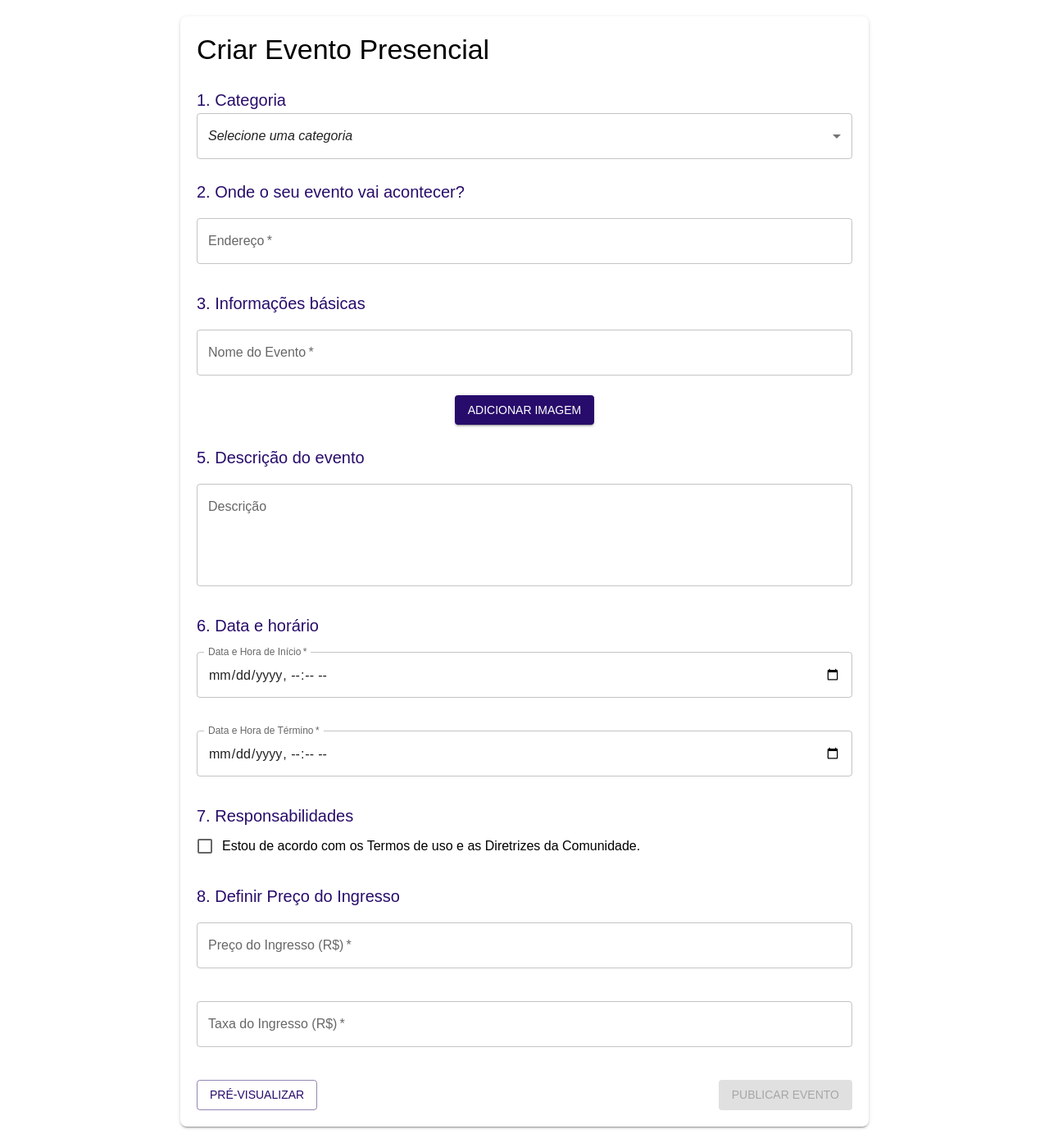
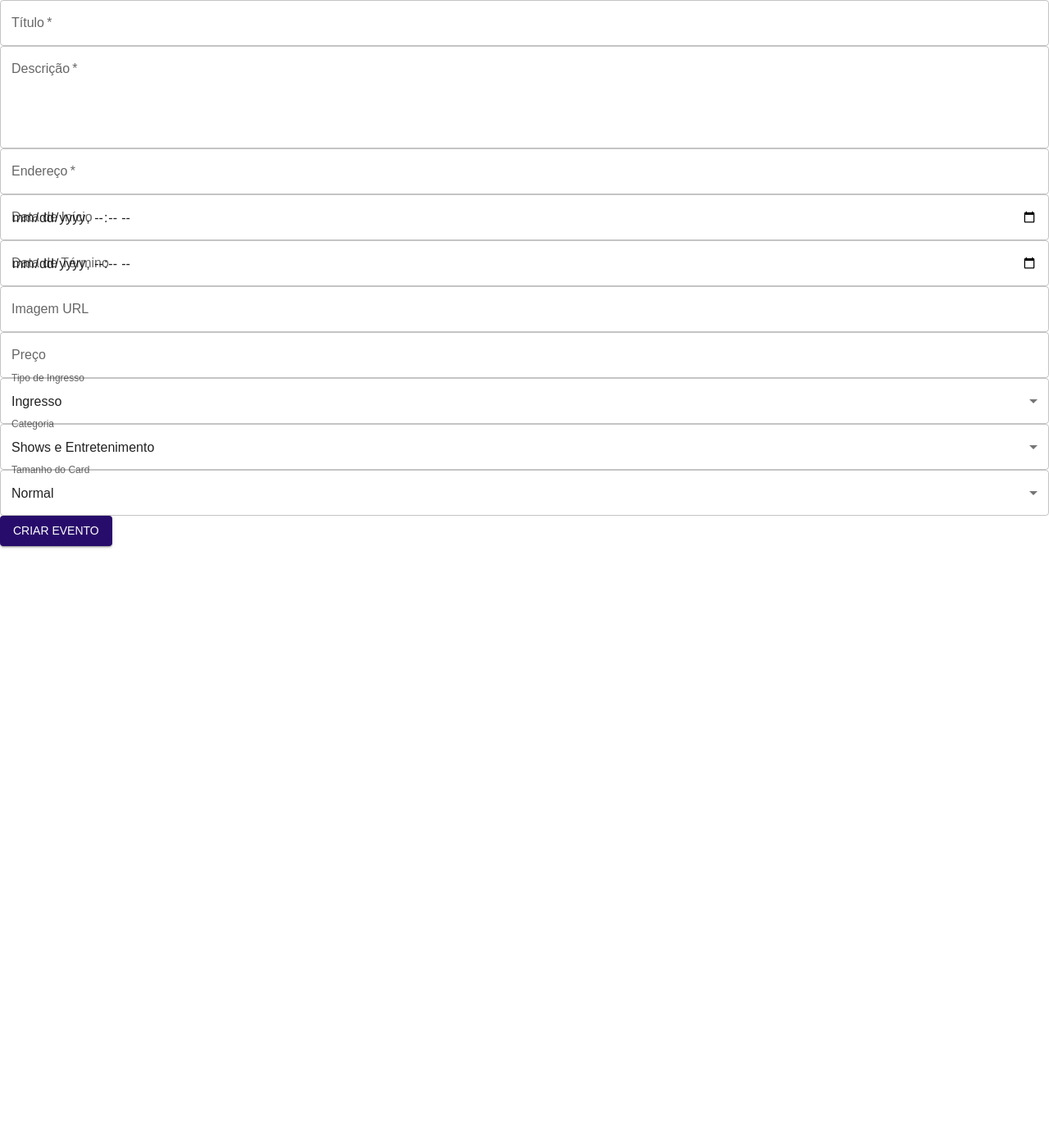
Before and after one commit to vivereTeam/vivere-front, a React (Vite) app: page /create-event in a window 1280 px wide. Shown: the whole page at 82% size. After the commit the page ends 800 px from the top, so only its background shows below. Built offline with nearby package versions, Linux system fonts and the light colour scheme.

Commit message:
Update ExperienceCreationPage using backend requests

```diff
--- a/src/pages/Experience/ExperienceCreationPage.jsx
+++ b/src/pages/Experience/ExperienceCreationPage.jsx
@@ -1,392 +1,96 @@
-// src/pages/Experience/ExperienceCreationPage.jsx
 import { useState } from "react";
-import {
-  TextField,
-  Button,
-  MenuItem,
-  Typography,
-  Checkbox,
-  FormControlLabel,
-  Select,
-  Box,
-  Modal,
-  Card,
-  CardMedia,
-  CardContent,
-} from "@mui/material";
-import { useNavigate } from "react-router-dom";
+import { Button, TextField, MenuItem, Select, FormControl, InputLabel } from "@mui/material";
+import axios from "axios";
 
-const ExperienceCreationPage = ({ addNewExperience }) => {
-  const navigate = useNavigate();
+const ticketTypes = [
+  { label: "Ingresso", value: "INGRESSO" },
+  { label: "VIP", value: "VIP" },
+  { label: "Gratuito", value: "GRATUITO" }
+];
 
-  const [eventData, setEventData] = useState({
-    category: "",
-    title: "",
-    address: "",
-    description: "",
-    startDate: "",
-    endDate: "",
-    agreementChecked: false,
-    image: null,
-    imagePreview: null,
-    ticketPrice: "",
-    ticketTax: "",
+const categorias = [
+  { label: "Shows e Entretenimento", value: "SHOWS_ENTRETENIMENTO" },
+  { label: "Workshops e Aulas", value: "WORKSHOPS_AULAS" },
+  { label: "Viagens e Turismo", value: "VIAGENS_TURISMO" },
+  { label: "Aventura e Adrenalina", value: "AVENTURA_ADRENALINA" },
+  { label: "Relaxamento e Bem-Estar", value: "RELAXAMENTO_BEM_ESTAR" },
+  { label: "Gastronomia e Degustações", value: "GASTRONOMIA_DEGUSTACOES" },
+  { label: "Infantil e Familiar", value: "INFANTIL_FAMILIAR" },
+  { label: "Experiências Personalizadas", value: "EXPERIENCIAS_PERSONALIZADAS" }
+];
+
+const cardSizes = [
+  { label: "Normal", value: "NORMAL" },
+  { label: "Grande", value: "LARGE" }
+];
+
+export default function ExperienceCreationPage() {
+  const [form, setForm] = useState({
+    titulo: "",
+    descricao: "",
+    endereco: "",
+    dataInicio: "",
+    dataTermino: "",
+    imagemUrl: "",
+    preco: "",
+    ticketType: "INGRESSO",
+    categoria: "SHOWS_ENTRETENIMENTO",
+    cardSize: "NORMAL"
   });
 
-  const [previewOpen, setPreviewOpen] = useState(false);
-
   const handleChange = (e) => {
-    const { name, value } = e.target;
-    setEventData((prevData) => ({ ...prevData, [name]: value }));
+    setForm({ ...form, [e.target.name]: e.target.value });
   };
 
-  // Envio de Imagem
-  const handleImageUpload = (e) => {
-    const file = e.target.files[0];
-    if (file) {
-      setEventData((prevData) => ({
-        ...prevData,
-        image: file,
-        imagePreview: URL.createObjectURL(file),
-      }));
+  const handleSubmit = async (e) => {
+    e.preventDefault();
+    try {
+      await axios.post("http://localhost:5000/eventos", form);
+      alert("Evento criado com sucesso!");
+    } catch (error) {
+      console.error("Erro ao criar evento", error);
+      alert("Erro ao criar evento. Verifique os dados e tente novamente.");
     }
   };
 
-  const isFormValid = () => {
-    return (
-      eventData.category &&
-      eventData.title &&
-      eventData.address &&
-      eventData.startDate &&
-      eventData.endDate &&
-      eventData.agreementChecked &&
-      eventData.ticketPrice &&
-      eventData.ticketTax
-    );
-  };
+  return (
+    <form onSubmit={handleSubmit}>
+      <TextField label="Título" name="titulo" value={form.titulo} onChange={handleChange} fullWidth required />
+      <TextField label="Descrição" name="descricao" value={form.descricao} onChange={handleChange} fullWidth required multiline rows={4} />
+      <TextField label="Endereço" name="endereco" value={form.endereco} onChange={handleChange} fullWidth required />
+      <TextField label="Data de Início" name="dataInicio" type="datetime-local" value={form.dataInicio} onChange={handleChange} fullWidth />
+      <TextField label="Data de Término" name="dataTermino" type="datetime-local" value={form.dataTermino} onChange={handleChange} fullWidth />
+      <TextField label="Imagem URL" name="imagemUrl" value={form.imagemUrl} onChange={handleChange} fullWidth />
+      <TextField label="Preço" name="preco" type="number" value={form.preco} onChange={handleChange} fullWidth />
 
-  const handleSubmit = () => {
-    if (!isFormValid()) return;
+      <FormControl fullWidth>
+        <InputLabel>Tipo de Ingresso</InputLabel>
+        <Select name="ticketType" value={form.ticketType} onChange={handleChange}>
+          {ticketTypes.map((option) => (
+            <MenuItem key={option.value} value={option.value}>{option.label}</MenuItem>
+          ))}
+        </Select>
+      </FormControl>
 
-    // Cria objeto da nova experiência
-    const newEvent = {
-      id: Date.now(), // Exemplo de ID numérico
-      title: eventData.title,
-      location: eventData.address,
-      startDate: eventData.startDate,
-      endDate: eventData.endDate,
-      imageUrl: eventData.imagePreview,
-      details: eventData.description || "Sem descrição",
-      category: eventData.category,
-      tickets: [
-        {
-          id: `${Date.now()}-0`,
-          type: "Ingresso",
-          price: parseFloat(eventData.ticketPrice),
-          tax: parseFloat(eventData.ticketTax),
-          soldOut: false,
-        },
-      ],
-    };
+      <FormControl fullWidth>
+        <InputLabel>Categoria</InputLabel>
+        <Select name="categoria" value={form.categoria} onChange={handleChange}>
+          {categorias.map((option) => (
+            <MenuItem key={option.value} value={option.value}>{option.label}</MenuItem>
+          ))}
+        </Select>
+      </FormControl>
 
-    // Adiciona ao estado global, na categoria selecionada
-    addNewExperience(eventData.category, newEvent);
+      <FormControl fullWidth>
+        <InputLabel>Tamanho do Card</InputLabel>
+        <Select name="cardSize" value={form.cardSize} onChange={handleChange}>
+          {cardSizes.map((option) => (
+            <MenuItem key={option.value} value={option.value}>{option.label}</MenuItem>
+          ))}
+        </Select>
+      </FormControl>
 
-    // Redireciona para a Home
-    navigate("/");
-  };
-
-  return (
-    <Box
-      sx={{
-        maxWidth: "800px",
-        margin: "20px auto",
-        padding: "20px",
-        boxShadow: 2,
-        borderRadius: "8px",
-        bgcolor: "background.paper",
-      }}
-    >
-      <Typography variant="h4" gutterBottom>
-        Criar Evento Presencial
-      </Typography>
-
-      {/* 1. Categoria */}
-      <Typography variant="h6" color="primary" sx={{ mt: 3 }}>
-        1. Categoria
-      </Typography>
-      <Select
-        fullWidth
-        name="category"
-        value={eventData.category}
-        onChange={handleChange}
-        margin="normal"
-        displayEmpty
-      >
-        <MenuItem value="">
-          <em>Selecione uma categoria</em>
-        </MenuItem>
-        <MenuItem value="Workshops e Aulas">Workshops e Aulas</MenuItem>
-        <MenuItem value="Shows e Entretenimento">Shows e Entretenimento</MenuItem>
-        <MenuItem value="Viagens e Turismo">Viagens e Turismo</MenuItem>
-        <MenuItem value="Aventura e Adrenalina">Aventura e Adrenalina</MenuItem>
-        <MenuItem value="Relaxamento e Bem-Estar">Relaxamento e Bem-Estar</MenuItem>
-        <MenuItem value="Gastronomia e Degustações">Gastronomia e Degustações</MenuItem>
-        <MenuItem value="Infantil e Familiar">Infantil e Familiar</MenuItem>
-        <MenuItem value="Experiências Personalizadas">Experiências Personalizadas</MenuItem>
-      </Select>
-
-      {/* 2. Onde o seu evento vai acontecer */}
-      <Typography variant="h6" color="primary" sx={{ mt: 3 }}>
-        2. Onde o seu evento vai acontecer?
-      </Typography>
-      <TextField
-        fullWidth
-        label="Endereço"
-        name="address"
-        value={eventData.address}
-        onChange={handleChange}
-        margin="normal"
-        required
-      />
-
-      {/* 3. Informações básicas */}
-      <Typography variant="h6" color="primary" sx={{ mt: 3 }}>
-        3. Informações básicas
-      </Typography>
-      <TextField
-        fullWidth
-        label="Nome do Evento"
-        name="title"
-        value={eventData.title}
-        onChange={handleChange}
-        margin="normal"
-        required
-      />
-
-      {/* 4. Envio de Imagem */}
-      <Box
-        sx={{
-          display: "flex",
-          flexDirection: "column",
-          alignItems: "center",
-          mt: 2,
-        }}
-      >
-        <input
-          type="file"
-          accept="image/*"
-          onChange={handleImageUpload}
-          style={{ display: "none" }}
-          id="image-upload"
-        />
-        <label htmlFor="image-upload">
-          <Button variant="contained" component="span">
-            Adicionar Imagem
-          </Button>
-        </label>
-        {eventData.imagePreview && (
-          <img
-            src={eventData.imagePreview}
-            alt="Prévia"
-            style={{
-              marginTop: "10px",
-              width: "100%",
-              maxHeight: "300px",
-              objectFit: "cover",
-            }}
-          />
-        )}
-      </Box>
-
-      {/* 5. Descrição do evento */}
-      <Typography variant="h6" color="primary" sx={{ mt: 3 }}>
-        5. Descrição do evento
-      </Typography>
-      <TextField
-        fullWidth
-        label="Descrição"
-        name="description"
-        value={eventData.description}
-        onChange={handleChange}
-        margin="normal"
-        multiline
-        rows={4}
-      />
-
-      {/* 6. Data e horário */}
-      <Typography variant="h6" color="primary" sx={{ mt: 3 }}>
-        6. Data e horário
-      </Typography>
-      <Box sx={{ display: "flex", gap: 2, flexWrap: "wrap" }}>
-        <TextField
-          fullWidth
-          type="datetime-local"
-          label="Data e Hora de Início"
-          name="startDate"
-          value={eventData.startDate}
-          onChange={handleChange}
-          margin="normal"
-          required
-          InputLabelProps={{ shrink: true }}
-        />
-        <TextField
-          fullWidth
-          type="datetime-local"
-          label="Data e Hora de Término"
-          name="endDate"
-          value={eventData.endDate}
-          onChange={handleChange}
-          margin="normal"
-          required
-          InputLabelProps={{ shrink: true }}
-        />
-      </Box>
-
-      {/* 7. Responsabilidades */}
-      <Typography variant="h6" color="primary" sx={{ mt: 3 }}>
-        7. Responsabilidades
-      </Typography>
-      <FormControlLabel
-        control={
-          <Checkbox
-            checked={eventData.agreementChecked}
-            onChange={(e) =>
-              setEventData({ ...eventData, agreementChecked: e.target.checked })
-            }
-          />
-        }
-        label="Estou de acordo com os Termos de uso e as Diretrizes da Comunidade."
-      />
-
-      {/* 8. Definir Preço do Ingresso */}
-      <Typography variant="h6" color="primary" sx={{ mt: 3 }}>
-        8. Definir Preço do Ingresso
-      </Typography>
-      <Box sx={{ display: "flex", gap: 2, flexWrap: "wrap" }}>
-        <TextField
-          fullWidth
-          label="Preço do Ingresso (R$)"
-          name="ticketPrice"
-          type="number"
-          value={eventData.ticketPrice}
-          onChange={handleChange}
-          margin="normal"
-          required
-          inputProps={{ min: 0, step: "0.01" }}
-        />
-        <TextField
-          fullWidth
-          label="Taxa do Ingresso (R$)"
-          name="ticketTax"
-          type="number"
-          value={eventData.ticketTax}
-          onChange={handleChange}
-          margin="normal"
-          required
-          inputProps={{ min: 0, step: "0.01" }}
-        />
-      </Box>
-
-      {/* Botões */}
-      <Box sx={{ display: "flex", justifyContent: "space-between", mt: 4 }}>
-        <Button variant="outlined" onClick={() => setPreviewOpen(true)}>
-          Pré-visualizar
-        </Button>
-        <Button
-          variant="contained"
-          color="primary"
-          onClick={handleSubmit}
-          disabled={!isFormValid()}
-        >
-          Publicar Evento
-        </Button>
-      </Box>
-
-      {/* MODAL DE PRÉ-VISUALIZAÇÃO */}
-      <Modal open={previewOpen} onClose={() => setPreviewOpen(false)}>
-        <Box
-          sx={{
-            maxWidth: "500px",
-            margin: "auto",
-            mt: "5%",
-            backgroundColor: "white",
-            borderRadius: "8px",
-            boxShadow: 24,
-            p: 3,
-            maxHeight: "90vh",
-            overflowY: "auto",
-          }}
-        >
-          <Card>
-            {eventData.imagePreview && (
-              <CardMedia
-                component="img"
-                height="200"
-                image={eventData.imagePreview}
-                alt="Imagem do Evento"
-              />
-            )}
-            <CardContent>
-              <Typography variant="h5">
-                {eventData.title || "Nome do Evento"}
-              </Typography>
-              <Typography variant="subtitle1" color="textSecondary">
-                {eventData.startDate
-                  ? `Data de Início: ${new Date(eventData.startDate).toLocaleString()}`
-                  : "Data de Início não informada"}
-              </Typography>
-              <Typography variant="subtitle1" color="textSecondary">
-                {eventData.endDate
-                  ? `Data de Término: ${new Date(eventData.endDate).toLocaleString()}`
-                  : "Data de Término não informada"}
-              </Typography>
-              <Typography variant="subtitle2" color="textSecondary">
-                Local: {eventData.address || "Local não informado"}
-              </Typography>
-              <Typography variant="body2" sx={{ mt: 1 }}>
-                {eventData.description || "Descrição do evento..."}
-              </Typography>
-              <Typography
-                variant="caption"
-                color="primary"
-                sx={{ mt: 2 }}
-                display="block"
-              >
-                Categoria: {eventData.category}
-              </Typography>
-              {/* Pré-visualizar Ingresso */}
-              <Box sx={{ mt: 2 }}>
-                <Typography variant="h6" color="secondary" sx={{ mb: 1 }}>
-                  Ingresso Disponível
-                </Typography>
-                <Typography variant="body1">
-                  Tipo: Ingresso
-                </Typography>
-                <Typography variant="body1">
-                  Preço: R$ {parseFloat(eventData.ticketPrice).toFixed(2)}
-                </Typography>
-                <Typography variant="body1">
-                  Taxa: R$ {parseFloat(eventData.ticketTax).toFixed(2)}
-                </Typography>
-                <Typography variant="body1">
-                  Total: R$ {(parseFloat(eventData.ticketPrice) + parseFloat(eventData.ticketTax)).toFixed(2)}
-                </Typography>
-              </Box>
-            </CardContent>
-          </Card>
-          <Button
-            fullWidth
-            variant="contained"
-            sx={{ mt: 2 }}
-            onClick={() => setPreviewOpen(false)}
-          >
-            Fechar
-          </Button>
-        </Box>
-      </Modal>
-    </Box>
+      <Button type="submit" variant="contained" color="primary">Criar Evento</Button>
+    </form>
   );
-};
-
-export default ExperienceCreationPage;
+}
```
